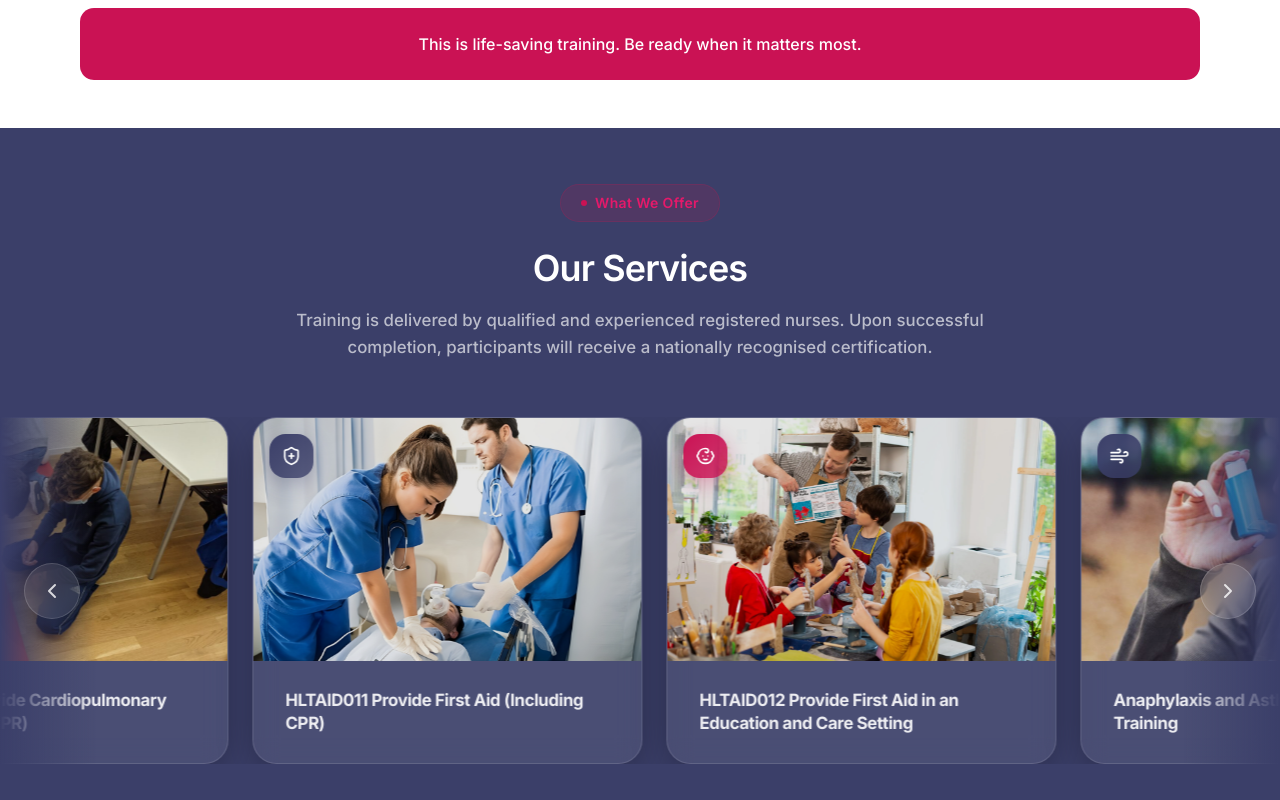
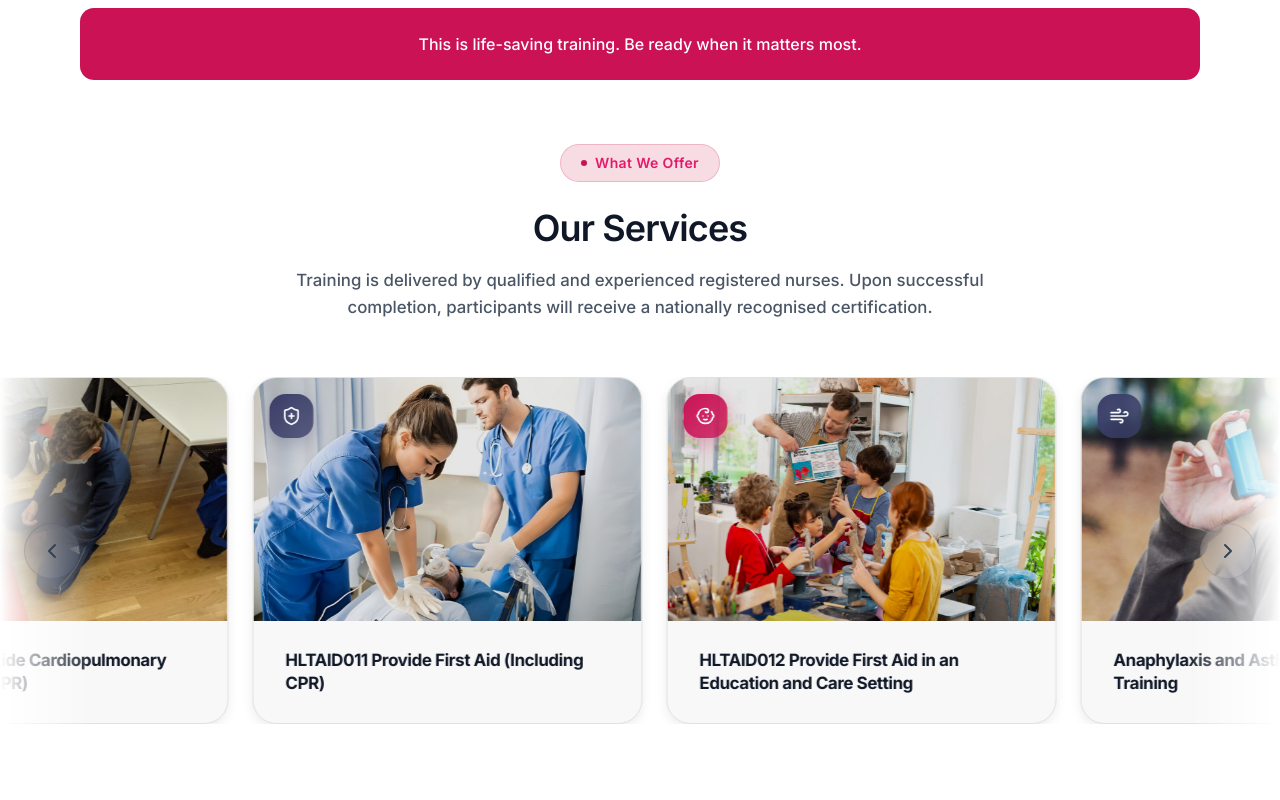
Before and after one commit to Gireeshma27/first-aid, a Next.js app: page / in a window 1280 px wide. Shown: the part 1700-2500 px from the top of the page. Built offline with nearby package versions, Linux system fonts and the light colour scheme.

Commit message:
updated service page

```diff
--- a/app/services/page.tsx
+++ b/app/services/page.tsx
@@ -12,7 +12,7 @@ export default function ServicesPage() {
   return (
     <>
       <Navbar />
-      <main className="bg-[#F5F5F5]">
+      <main className="bg-white">
         <div className="pt-8 md:pt-12">
           <ServicesSection />
         </div>
--- a/sections/services.tsx
+++ b/sections/services.tsx
@@ -116,10 +116,10 @@ function ServiceCard({ title, image, link, overlayColor, buttonTextColor, descri
     <div
       className="group relative rounded-[24px] overflow-hidden flex flex-col flex-shrink-0 w-[320px] sm:w-[360px] md:w-[390px] transition-all duration-500 ease-out hover:-translate-y-3 active:scale-[0.97]"
       style={{
-        background: "rgba(255,255,255,0.08)",
-        border: "1px solid rgba(255,255,255,0.13)",
-        backdropFilter: "blur(12px)",
-        boxShadow: "0 12px 40px -8px rgba(0,0,0,0.4), inset 0 1px 0 rgba(255,255,255,0.1)",
+        background: "#f8f8f8",
+        border: "1px solid #e0e0e0",
+        backdropFilter: "none",
+        boxShadow: "0 4px 12px rgba(0,0,0,0.08)",
       }}
     >
       {/* Hover glow border */}
@@ -178,7 +178,7 @@ function ServiceCard({ title, image, link, overlayColor, buttonTextColor, descri
           className="absolute left-0 top-4 bottom-4 w-[3px] rounded-full opacity-0 group-hover:opacity-100 transition-all duration-500"
           style={{ background: accent }}
         />
-        <h3 className="text-[0.97rem] md:text-[1.06rem] font-bold text-white/90 leading-snug tracking-tight group-hover:text-white transition-colors duration-300">
+        <h3 className="text-[0.97rem] md:text-[1.06rem] font-bold text-gray-900 leading-snug tracking-tight group-hover:text-gray-900 transition-colors duration-300">
           {title}
         </h3>
       </div>
@@ -368,9 +368,9 @@ export function ServicesSection() {
 
   return (
     <section
-      className="pt-10 pb-16 md:pt-14 md:pb-20 relative overflow-hidden"
+      className="pt-2 pb-16 md:pt-4 md:pb-20 relative overflow-hidden"
       style={{
-        background: "#3b3f69",
+        background: "#ffffff",
       }}
     >
       {/* Ambient glows */}
@@ -404,10 +404,10 @@ export function ServicesSection() {
               <span className="w-1.5 h-1.5 rounded-full bg-[#ca1254]" />
               What We Offer
             </span>
-            <h2 className="text-3xl md:text-4xl font-semibold text-white leading-tight tracking-tight mb-4">
+            <h2 className="text-3xl md:text-4xl font-semibold text-gray-900 leading-tight tracking-tight mb-4">
               Our Services
             </h2>
-            <p className="text-[1.05rem] text-white/65 leading-relaxed font-medium">
+            <p className="text-[1.05rem] text-gray-600 leading-relaxed font-medium">
               Training is delivered by qualified and experienced registered nurses. Upon successful completion, participants will receive a nationally recognised certification.
             </p>
           </div>
@@ -421,35 +421,35 @@ export function ServicesSection() {
           onClick={() => handleArrow("right")}
           className="absolute left-3 md:left-6 top-1/2 -translate-y-1/2 z-20 w-12 h-12 md:w-14 md:h-14 rounded-full flex items-center justify-center transition-all duration-300 hover:scale-110 active:scale-95 cursor-pointer"
           style={{
-            background: "rgba(255,255,255,0.08)",
-            border: "1px solid rgba(255,255,255,0.15)",
+            background: "rgba(59,63,105,0.08)",
+            border: "1px solid rgba(59,63,105,0.15)",
             backdropFilter: "blur(12px)",
             boxShadow: "0 8px 32px rgba(0,0,0,0.2)",
           }}
           aria-label="Scroll left"
         >
-          <ChevronLeft className="w-6 h-6 text-white/80" />
+          <ChevronLeft className="w-6 h-6 text-gray-700" />
         </button>
 
         <button
           onClick={() => handleArrow("left")}
           className="absolute right-3 md:right-6 top-1/2 -translate-y-1/2 z-20 w-12 h-12 md:w-14 md:h-14 rounded-full flex items-center justify-center transition-all duration-300 hover:scale-110 active:scale-95 cursor-pointer"
           style={{
-            background: "rgba(255,255,255,0.08)",
-            border: "1px solid rgba(255,255,255,0.15)",
+            background: "rgba(59,63,105,0.08)",
+            border: "1px solid rgba(59,63,105,0.15)",
             backdropFilter: "blur(12px)",
             boxShadow: "0 8px 32px rgba(0,0,0,0.2)",
           }}
           aria-label="Scroll right"
         >
-          <ChevronRight className="w-6 h-6 text-white/80" />
+          <ChevronRight className="w-6 h-6 text-gray-700" />
         </button>
 
         {/* Edge fade overlays */}
         <div className="absolute left-0 top-0 bottom-0 w-16 md:w-24 z-10 pointer-events-none"
-          style={{ background: "linear-gradient(to right, #3b3f69, transparent)" }} />
+          style={{ background: "linear-gradient(to right, #ffffff, transparent)" }} />
         <div className="absolute right-0 top-0 bottom-0 w-16 md:w-24 z-10 pointer-events-none"
-          style={{ background: "linear-gradient(to left, #3b3f69, transparent)" }} />
+          style={{ background: "linear-gradient(to left, #ffffff, transparent)" }} />
 
         <div className="flex flex-col gap-7">
           <ScrollingRow ref={row1Ref} items={allData} direction="left" />
```
